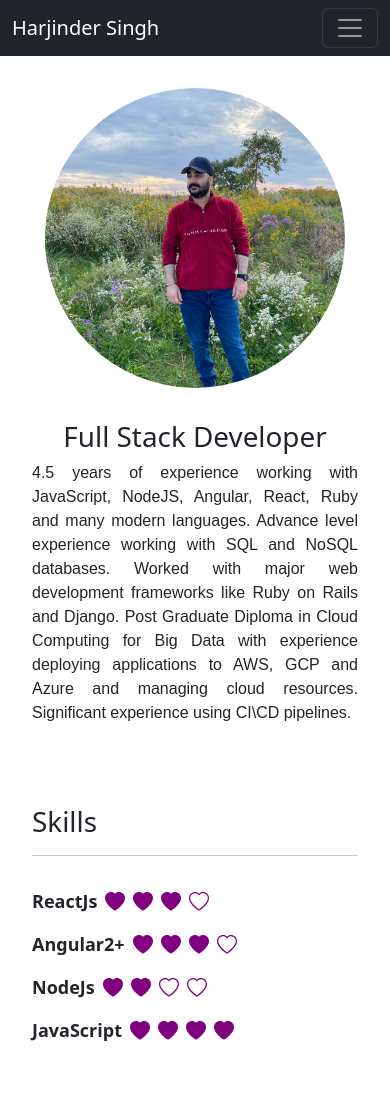
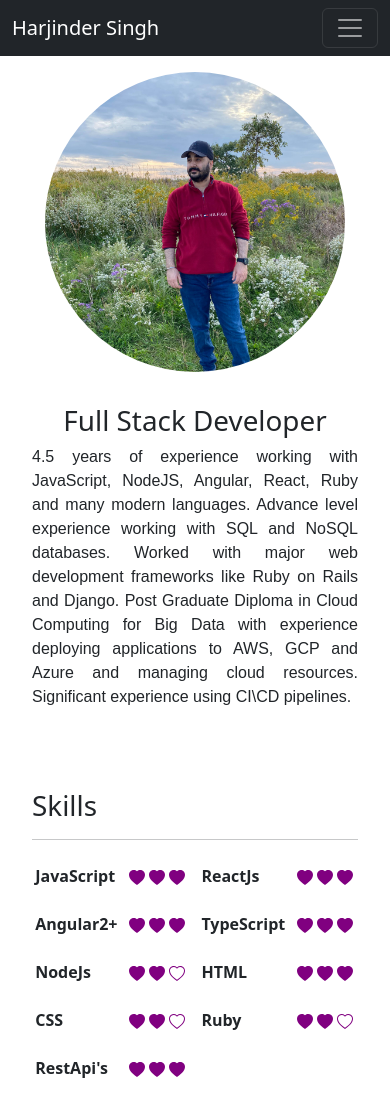
Before and after one commit to harjinder-singh/resume, a React (Create React App) app: page / in a window 390 px wide. Shown: the top 1116 px of the page. Built offline with nearby package versions, Linux system fonts and the light colour scheme.

Commit message:
Updated Skills design

```diff
--- a/src/Components/AboutMe/AboutMe.css
+++ b/src/Components/AboutMe/AboutMe.css
@@ -24,7 +24,7 @@
     text-align: justify;
 }
 
-@media screen and (max-width: 767px){
+@media screen and (max-width: 900px){
 
     .profile-container {
         flex-direction: column;
@@ -32,7 +32,7 @@
     }
 
     .bio-detail {
-        font-size: 1rem;
+        font-size: 1.5rem;
         text-align: justify;
     }
 
@@ -45,3 +45,24 @@
     }
 
 }
+
+@media screen and (max-width: 767px){
+
+    .profile-container {
+        flex-direction: column;
+        align-items: center;
+    }
+
+    .bio-detail {
+        font-size: 1rem;
+    }
+
+    .bio {
+        padding: 1rem;
+    }
+
+    .profile-pic {
+        margin-top: 1rem;
+    }
+
+}
--- a/src/Components/Header/Header.js
+++ b/src/Components/Header/Header.js
@@ -7,7 +7,7 @@ import Offcanvas from 'react-bootstrap/Offcanvas';
 function Header() {
   return (
     <Fragment>
-        <Navbar key="md" bg="dark" variant="dark" expand="md" className="mb-3">
+        <Navbar key="md" bg="dark" variant="dark" expand="md">
             <Container>
             <Navbar.Brand href="/">Harjinder Singh</Navbar.Brand>
             <Navbar.Toggle aria-controls="offcanvasNavbar-expand-md" />
--- /dev/null
+++ b/src/Components/Skill/Skill.css
@@ -0,0 +1,57 @@
+.skill {
+    display: flex;
+    flex-direction: row;
+    gap: 0.5rem;
+    align-items: center;
+    padding: 0.5rem;
+}
+
+.skill-label {
+    font-weight: bold;
+    font-size: 1.5rem;
+    margin: 0;
+}
+
+.skill-value {
+    display: flex;
+    gap: 0.5rem;
+}
+
+@media screen and (max-width: 900px) {
+    span > svg {
+        transform: scale(1.5)
+    }
+
+    .skill-label {
+        font-size: 1.3rem;
+    }
+
+    .skill {
+        max-width: 100%;
+        justify-content: space-between;
+    }
+
+    .skill-value {
+        gap: 1rem;
+    }
+}
+
+@media screen and (max-width: 767px) {
+    span > svg {
+        transform: scale(0.8)
+    }
+
+    .skill-label {
+        font-size: 1rem;
+    }
+
+    .skill {
+        max-width: 100%;
+        justify-content: space-between;
+        padding: 0.5rem 0.2rem 0.5rem 0.2rem;
+    }
+
+    .skill-value {
+        gap: 0;
+    }
+}
--- a/src/Components/Skill/Skill.js
+++ b/src/Components/Skill/Skill.js
@@ -1,4 +1,5 @@
 import { Heart, HeartFill } from 'react-bootstrap-icons';
+import './Skill.css';
 
 const Skill = ({id, label, score}) => {
 
@@ -6,14 +7,16 @@ const Skill = ({id, label, score}) => {
         return (
             <>
                 { Array(score).fill(0).map((el, index) => <span key={`${id}-${index}`}><HeartFill color="purple" size="20"/></span>)}
-                { Array(4 - score).fill(0).map((el, index) => <span key={`${index}-${id}`}><Heart color="purple" size="20"/></span>)}
+                { Array(3 - score).fill(0).map((el, index) => <span key={`${index}-${id}`}><Heart color="purple" size="20"/></span>)}
             </>
         )
     }
     return (
         <div className="skill">
             <p className="skill-label">{label}</p>
-            {getHearts()}
+            <div className="skill-value">
+                {getHearts()}
+            </div>
         </div>
     )
 }
--- a/src/Components/Skills/Skills.css
+++ b/src/Components/Skills/Skills.css
@@ -5,18 +5,23 @@
 .skills-content{
     margin-top: 2rem;
     display: grid;
-    grid-template-columns: auto auto auto auto;
+    grid-template-columns: auto auto auto auto auto;
+    grid-gap: 2rem;
 }
 
-.skill {
-    display: flex;
-    flex-direction: row;
-    gap: 0.5rem;
-}
+@media screen and (max-width: 900px){
 
-.skill-label {
-    font-weight: bold;
-    font-size:large;
+    .skills-section{
+        margin-top: 0;
+        padding: 1rem;
+    }
+
+    .skills-content{
+        margin-top: 1.5rem;
+        grid-template-columns: auto auto auto;
+        grid-gap: 1rem 2rem;
+    }
+
 }
 
 @media screen and (max-width: 767px){
@@ -27,9 +32,9 @@
     }
 
     .skills-content{
-        margin-top: 2rem;
-        display: grid;
-        grid-template-columns: auto;
+        margin-top: 1rem;
+        grid-template-columns: auto auto;
+        grid-gap: 0.5rem;
     }
 
 }
--- a/src/Components/Skills/Skills.js
+++ b/src/Components/Skills/Skills.js
@@ -2,10 +2,16 @@ import './Skills.css';
 import Skill from '../Skill/Skill';
 
 let skills = [
-    { id: 1, skill: "ReactJs", stars: 3 },
-    { id: 2, skill: "Angular2+", stars: 3 },
-    { id: 3, skill: "NodeJs", stars: 2 },
-    { id: 4, skill: "JavaScript", stars: 4 }
+    { id: 1, skill: "JavaScript", type: "language", stars: 3 },
+    { id: 2, skill: "ReactJs", type: "framework", stars: 3 },
+    { id: 3, skill: "Angular2+", type: "framework", stars: 3 },
+    { id: 4, skill: "TypeScript", type: "language", stars: 3 },
+    { id: 5, skill: "NodeJs", type: "language", stars: 2 },
+    { id: 6, skill: "HTML", type: "language", stars: 3 },
+    { id: 7, skill: "CSS", type: "language", stars: 2 },
+    { id: 8, skill: "Ruby", type: "language", stars: 2 },
+    { id: 9, skill: "RestApi's", type: "service", stars: 3 },
+
 ]
 
 const Skills = () => {
@@ -19,9 +25,9 @@ const Skills = () => {
     }
 
     return (
-        <section className="skills-section">
+        <section className="skills-section" id="skills">
             <h1>Skills</h1>
-            <hr></hr>
+            <hr />
             <div className="skills-content">
                 {getSkills()}
             </div>
```
